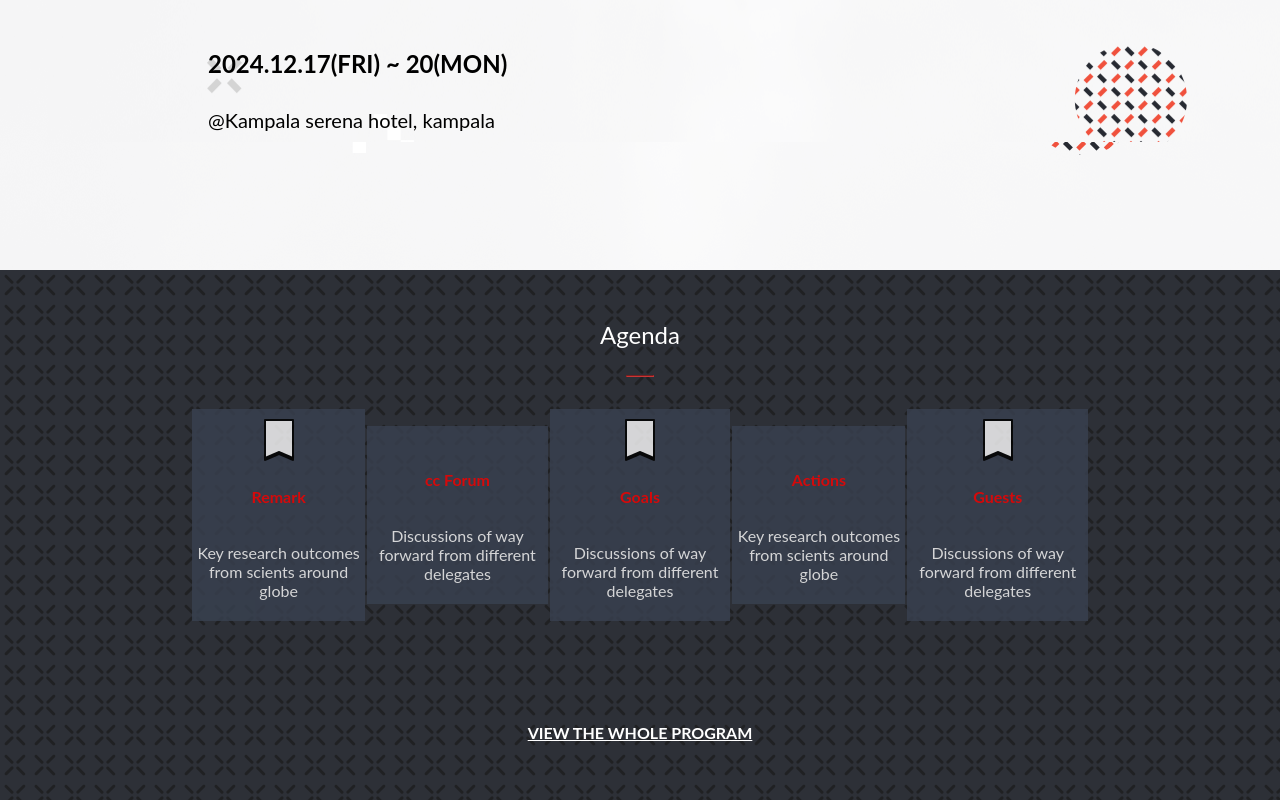
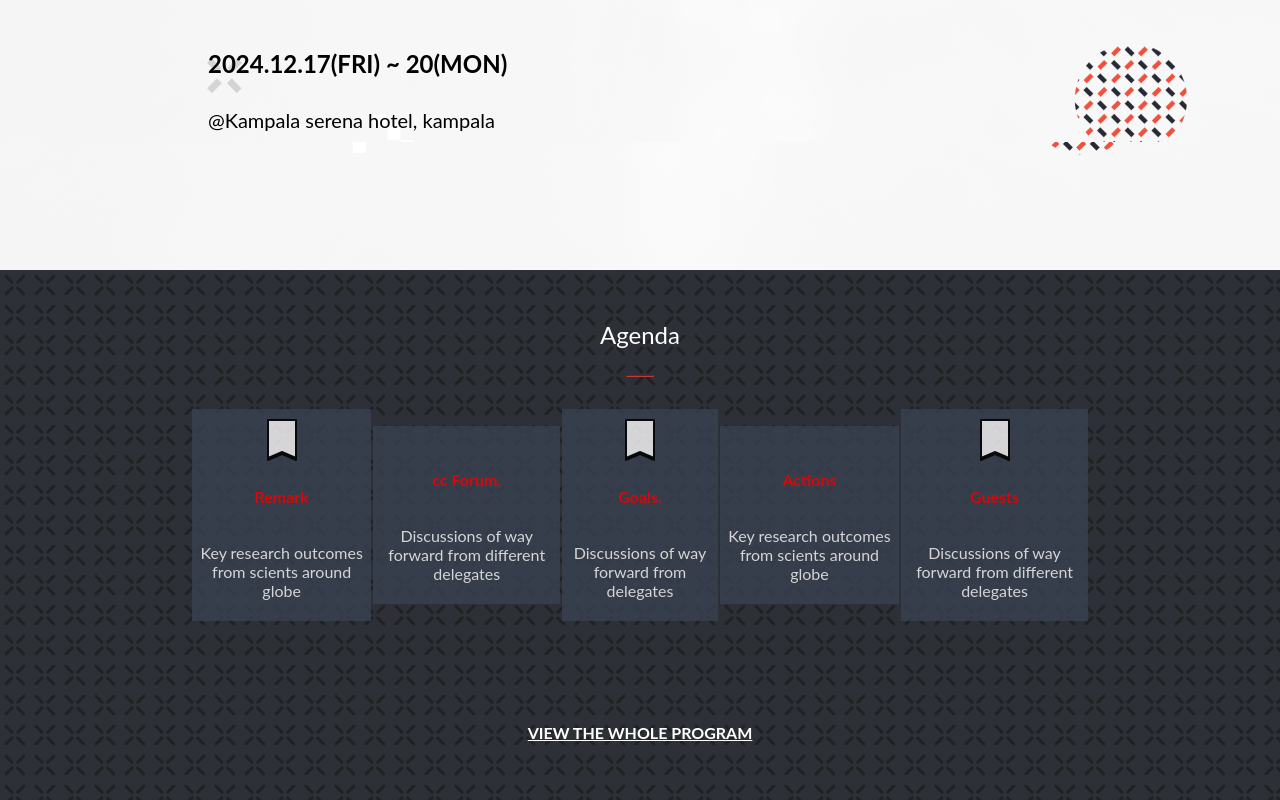
Before and after one commit to cosywasswa/Capstone-Project1, a website: page index.html in a window 1280 px wide. Shown: the part 417-1217 px from the top of the page. Drawn offline with Linux system fonts and the light colour scheme; a web font is replaced by a local one.

Commit message:
Corrected some elements in the programs

```diff
--- a/index.html
+++ b/index.html
@@ -84,7 +84,7 @@
             <img src="images/icons8-user-48.png" alt="" />
           </div>
           <div>
-            <h4>cc Forum</h4>
+            <h4>cc Forum.</h4>
           </div>
           <div>
             <p>Discussions of way forward from different delegates
@@ -96,10 +96,10 @@
               <img src="images/icon1.png" alt="" />
             </div>
             <div>
-              <h4>Goals</h4>
+              <h4>Goals.</h4>
             </div>
             <div>
-              <p>Discussions of way forward from different delegates
+              <p>Discussions of way forward from delegates
               </p>
           </div>
           </div>
```
